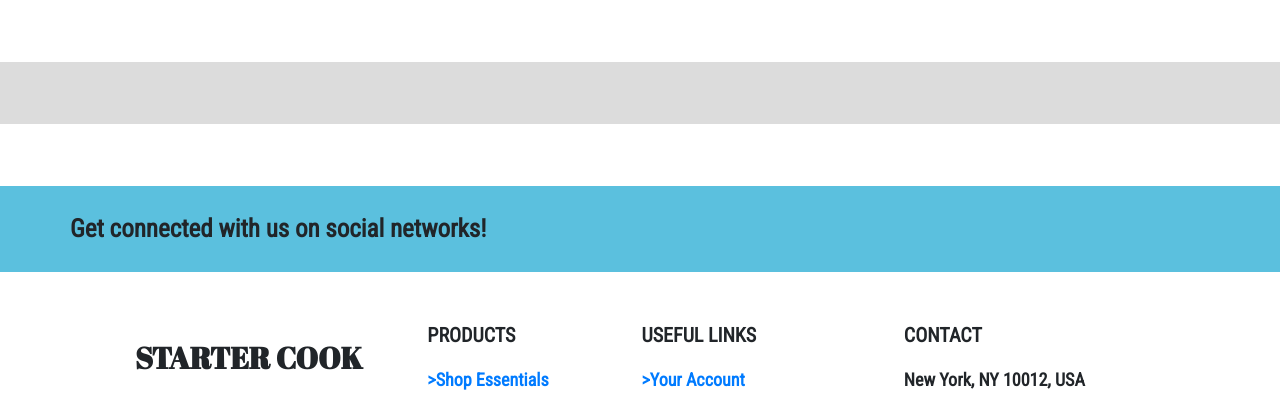
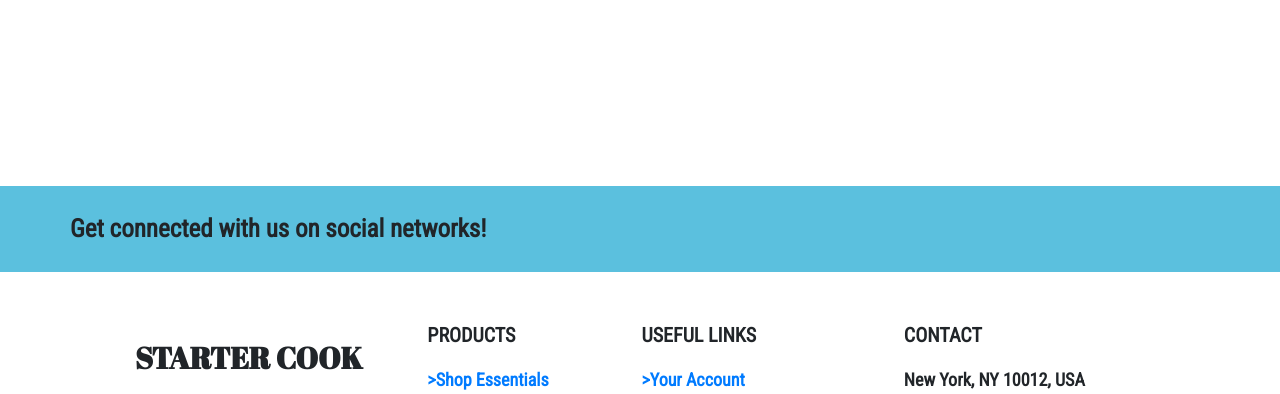
Before and after one commit to Alyssa-rivera/starter-cook, a Flask app: page /base in a window 1280 px wide. Shown: the part 123-517 px from the top of the page. Run offline with Flask 2, Linux system fonts and the light colour scheme; some libraries are stand-ins or nearby versions; some web fonts are replaced.

Commit message:
api update

```diff
--- a/templates/base.html
+++ b/templates/base.html
@@ -62,7 +62,9 @@
 </div>
 </nav>
 </div>
+
 <div id="title">{% block title %}{% endblock %}</div>
+
 <div id="content">{% block content %}{% endblock %}</div>
 
 
@@ -229,6 +231,7 @@
     @import url('https://fonts.googleapis.com/css2?family=Dancing+Script&display=swap');
     @import url('https://fonts.googleapis.com/css2?family=Amatic+SC&display=swap');
     @import url('https://fonts.googleapis.com/css2?family=Roboto+Condensed&display=swap" rel="stylesheet');
+    @import url('https://fonts.googleapis.com/css2?family=Playfair+Display+SC:ital,wght@1,400;1,700&display=swap');
 		h6 {
 			text-align: center;
             font-family: 'Abril Fatface', cursive;
@@ -294,14 +297,12 @@
             font-size:18px
         }
         #title{
-            font-family: 'Amatic SC', cursive;
+            font-family: 'Playfair Display SC', serif;
             text-align: center;
-            font-size:50px;
-            font-weight: bold;
-            background-color:#DCDCDC;
+            font-size:60px;
         }
         #logo {
-            border-radius: 50%;
+            border-radius: 50%;s
         }
 
         </style>
--- a/templates/found_recipe.html
+++ b/templates/found_recipe.html
@@ -21,8 +21,7 @@
                       How many missed ingredients? {{recipe['missedIngredientCount']}}  <br>
                       How many likes has this recipe? {{recipe['likes']}}  <br>
                   {% endif %}
-<!--
-  <li>{{ source }}</li> -->
+
 </li> <br>
       {% endfor %}
   </ul>
--- a/templates/index.html
+++ b/templates/index.html
@@ -4,7 +4,6 @@
 <!-- Carousel Slides -->
 
 <body>
-    {% block title %}Welcome to Start Cook!{% endblock %}
     {% block content %}
 <div id="carouselExampleIndicators" class="carousel slide" data-ride="carousel">
   <ol class="carousel-indicators">
@@ -81,8 +80,9 @@
 
 <h1><center> Find Your Next Favorite Dish
 <br></br>
-   <div class="text-center">
-<button type="button" class="btn btn-outline-info">Search for a Recipe</button>
+   <!-- <div class="text-center" href="/recipesearch"> -->
+<a href="/recipesearch" class="btn btn-outline-info" role="button">Search for a Recipe</a>
+<!-- <button type="button" class="btn btn-outline-info">Search for a Recipe</button> -->
 </div> </center> </h1>
 <br></br>
 <!-- <button type="button" class="btn btn-outline-success btn-xl mx-auto d-block">Search for a Recipe</button> -->
```
